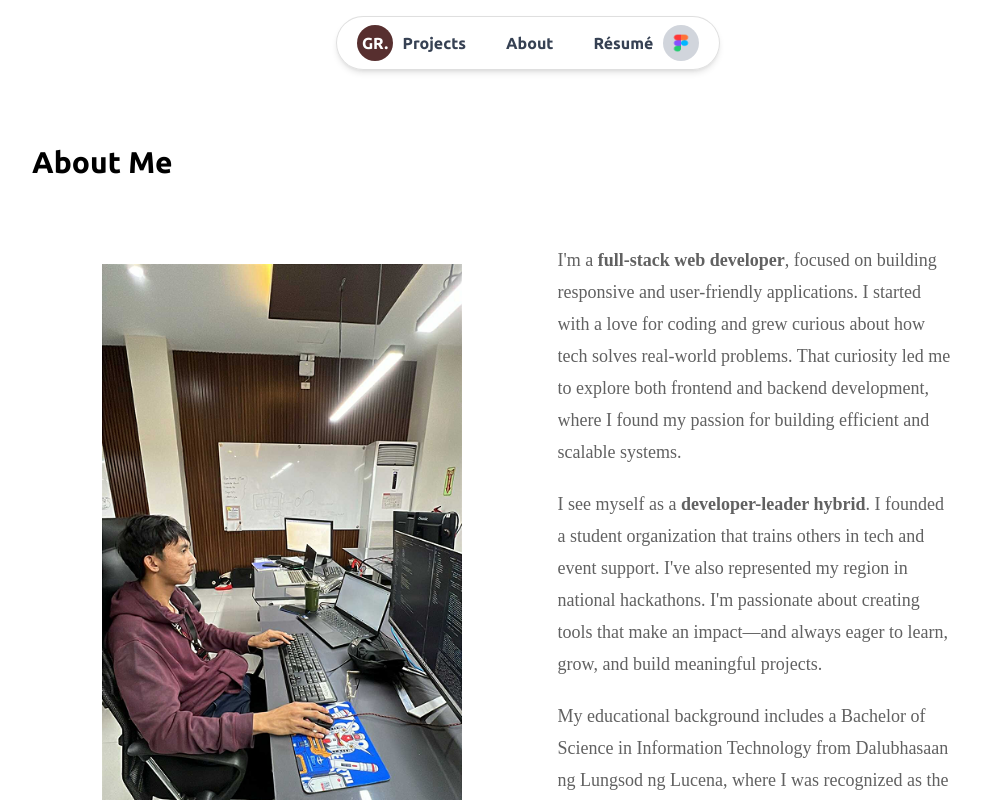
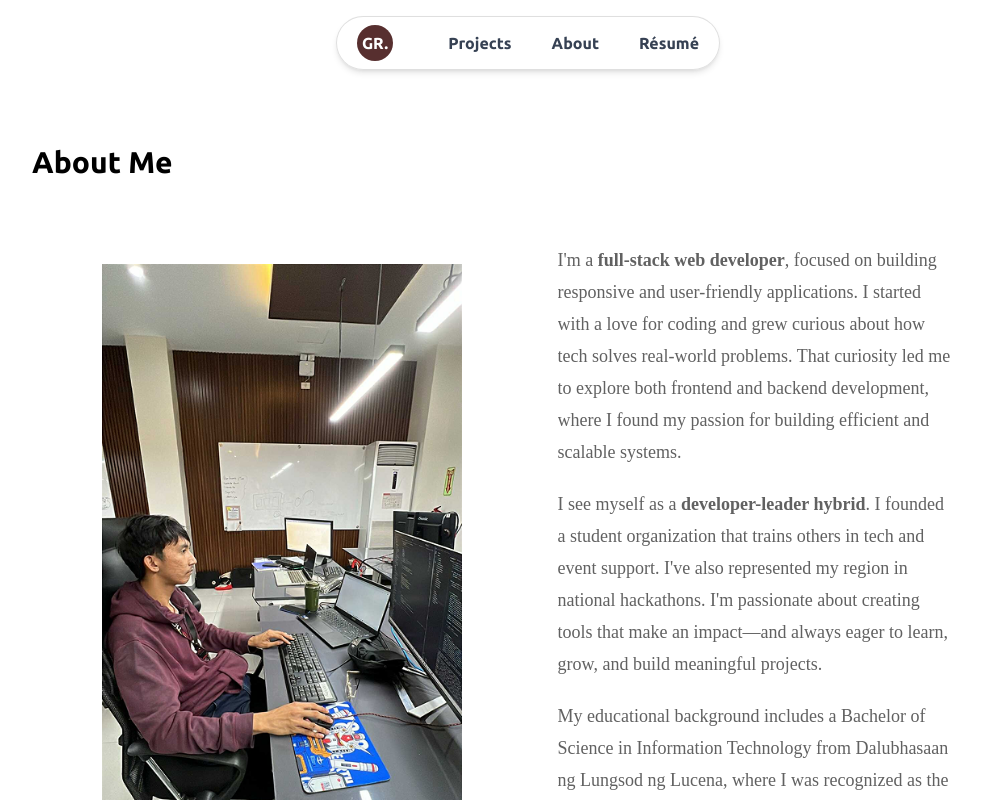
Before and after one commit to gemrey13/gemrey13.github.io, a React (Vite) app: page /about-me in a window 1280 px wide. Shown: the top 800 px of the page, without its empty margins (112-1093 px from the left). Built offline with nearby package versions, Linux system fonts and the light colour scheme; a web font is replaced by a local one.

Commit message:
refactor: remove Figma icon from Navbar component

```diff
--- a/src/components/ui/Navbar.tsx
+++ b/src/components/ui/Navbar.tsx
@@ -1,5 +1,4 @@
 import { Link } from "react-router-dom";
-import FigmaIcon from "../../assets/icon/Figma Icon.png";
 import NavItemLink from "./NavItemLink";
 
 const Navbar = () => {
@@ -28,17 +27,6 @@ const Navbar = () => {
             />
           </li>
         </ul>
-
-        <Link
-          to="https://www.figma.com/proto/rFT0FwQwJBW9WQf64oAmJc/E-Portfolio?node-id=74-156&p=f&t=qaIetIH43a5PPoTj-1&scaling=scale-down&content-scaling=fixed&page-id=0%3A1"
-          className="flex h-9 w-9 items-center justify-center rounded-full bg-gray-300 md:h-8 md:w-8 lg:h-9 lg:w-9"
-        >
-          <img
-            src={FigmaIcon}
-            alt="Figma icon"
-            className="h-9 w-9 md:h-8 md:w-8 lg:h-9 lg:w-9"
-          />
-        </Link>
       </div>
     </nav>
   );
```
Also changed, not shown: src/assets/icon/Figma Icon.png (deleted).
